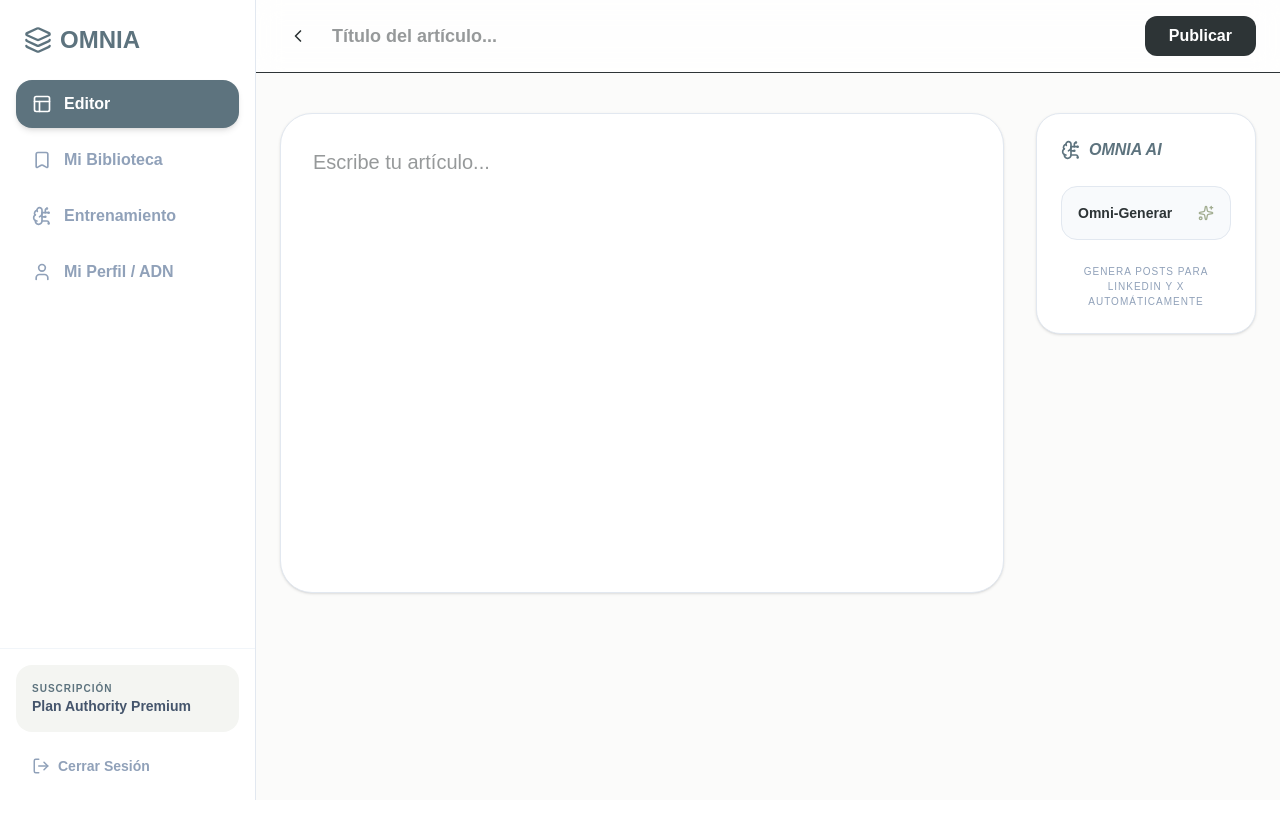
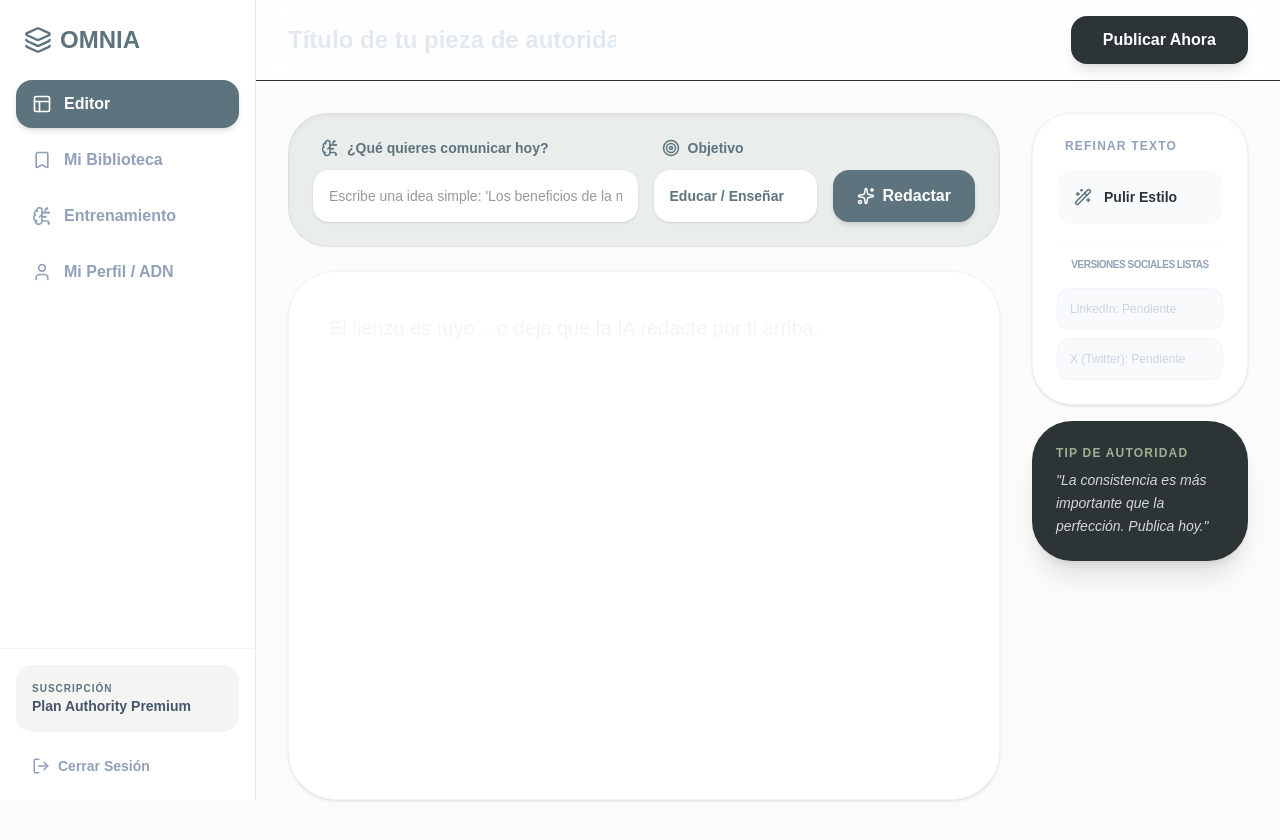
Before and after one commit to k2gutierrez/SmartArticle, a Next.js app: page /editor in a window 1280 px wide. Shown: the top 840 px of the page. Before the commit the page ends 800 px from the top, so only its background shows below. Built offline with nearby package versions, Linux system fonts and the light colour scheme; no server answers.

Commit message:
testing smart article

```diff
--- a/src/app/(dashboard)/editor/page.tsx
+++ b/src/app/(dashboard)/editor/page.tsx
@@ -5,26 +5,32 @@ import { useRouter } from 'next/navigation';
 import { createClient } from '@/utils/supabase/client';
 import {
   Sparkles, ChevronLeft, Save, Type, Wand2,
-  History, Loader2, BrainCircuit, Layers
+  Loader2, BrainCircuit, Target, Send, Copy
 } from 'lucide-react';
 
 export default function OmniaEditor() {
   const router = useRouter();
   const supabase = createClient();
 
+  // Estados de contenido
   const [content, setContent] = useState('');
   const [title, setTitle] = useState('');
+  const [promptIdea, setPromptIdea] = useState('');
+  const [goal, setGoal] = useState('educar'); // vender | inspirar | educar
+
+  // Estados de perfil y versiones sociales
   const [profile, setProfile] = useState<any>(null);
-
-  // Estados para versiones de IA
   const [aiLinkedInVersion, setAiLinkedInVersion] = useState('');
   const [aiTwitterVersion, setAiTwitterVersion] = useState('');
 
+  // Estados de carga
   const [isProcessing, setIsProcessing] = useState(false);
   const [currentAction, setCurrentAction] = useState('');
 
-  // 1. Cargar el perfil del usuario al entrar
   useEffect(() => {
+    fetchProfile();
+  }, []);
+
   const fetchProfile = async () => {
     const { data: { user } } = await supabase.auth.getUser();
     if (user) {
@@ -32,139 +38,195 @@ export default function OmniaEditor() {
       setProfile(data);
     }
   };
-    fetchProfile();
-  }, []);
 
-  // 2. Función Mágica: Generar versiones Multicanal
-  const handleMagicGeneration = async () => {
-    if (!content) return alert("Escribe algo primero");
+  // Función para Generar desde Cero (Ghostwriter Mode) o Corregir
+  const handleAIGeneration = async (mode: 'generate' | 'correct') => {
+    const input = mode === 'generate' ? promptIdea : content;
+    if (!input) return alert("Por favor, ingresa una idea o escribe algo primero.");
+
     setIsProcessing(true);
-    setCurrentAction('Generando versiones...');
+    setCurrentAction(mode === 'generate' ? 'Redactando con tu estilo...' : 'Puliendo tu texto...');
 
     try {
       const response = await fetch('/api/ai/process', {
         method: 'POST',
         headers: { 'Content-Type': 'application/json' },
         body: JSON.stringify({
-          content: content,
-          mode: 'simulate',
+          content: input,
+          mode: mode,
+          goal: goal, // Enviamos el objetivo a la IA
           userStyleContext: profile?.writing_style_context
         }),
       });
 
       const data = await response.json();
+
+      if (data.error) throw new Error(data.error);
+
       setContent(data.blog);
       setAiLinkedInVersion(data.linkedIn);
       setAiTwitterVersion(data.twitter);
-      alert("¡Versiones de LinkedIn y X generadas con éxito!");
+
+      if (mode === 'generate') setPromptIdea(''); // Limpiamos la idea tras generar
+
     } catch (error) {
       console.error(error);
+      alert("Hubo un error con la IA. Revisa tu API Key de OpenAI.");
     } finally {
       setIsProcessing(false);
       setCurrentAction('');
     }
   };
 
-  // 3. Función de Publicar: Guardar en Supabase
   const handlePublish = async () => {
-    // Validación básica: al menos necesitamos título y el contenido principal
-    if (!content || !title) {
-      alert("Por favor, asegúrate de tener un título y contenido para tu artículo.");
-      return;
-    }
-
+    if (!content || !title) return alert("Falta título o contenido para publicar.");
     setIsProcessing(true);
-    setCurrentAction('Guardando en Supabase...');
 
     try {
-      // 1. Obtener la sesión del usuario actual
       const { data: { user } } = await supabase.auth.getUser();
-
-      if (!user) {
-        alert("Debes iniciar sesión para publicar.");
-        router.push('/login');
-        return;
-      }
-
-      // 2. Insertar el artículo con todas sus variantes generadas por la IA
-      const { data, error } = await supabase
-        .from('articles')
-        .insert([
-          {
-            user_id: user.id,
+      const { error } = await supabase.from('articles').insert([{
+        user_id: user?.id,
         title: title,
-            content_original: content,           // El post del Blog/Web
-            content_linkedin: aiLinkedInVersion,   // Generado por la IA
-            content_twitter_thread: aiTwitterVersion, // Generado por la IA
-            status: 'published',
-            published_at: new Date().toISOString(),
-          }
-        ])
-        .select();
+        content_original: content,
+        content_linkedin: aiLinkedInVersion,
+        content_twitter_thread: aiTwitterVersion,
+        status: 'published'
+      }]);
 
       if (error) throw error;
 
-      // 3. Éxito: Redirigir a la página de éxito pasando las versiones por URL (base64)
-      // Esto es para que la página de éxito pueda mostrar los botones de compartir sin volver a consultar la DB
-      const liEncoded = btoa(unescape(encodeURIComponent(aiLinkedInVersion || '')));
-      const xEncoded = btoa(unescape(encodeURIComponent(aiTwitterVersion || '')));
+      // Codificamos para pasar a la página de éxito
+      // const liEncoded = btoa(encodeURIComponent(aiLinkedInVersion || ''));
+      // const xEncoded = btoa(encodeURIComponent(aiTwitterVersion || ''));
 
+      // router.push(`/editor/success?li=${liEncoded}&x=${xEncoded}`);
+
+      const liEncoded = btoa(encodeURIComponent(aiLinkedInVersion));
+      const xEncoded = btoa(encodeURIComponent(aiTwitterVersion));
       router.push(`/editor/success?li=${liEncoded}&x=${xEncoded}`);
-
-    } catch (error: any) {
-      console.error("Error detallado:", error);
-      alert(`Error al publicar: ${error.message}`);
+    } catch (error) {
+      alert("Error al guardar en la base de datos.");
     } finally {
       setIsProcessing(false);
-      setCurrentAction('');
     }
   };
 
   return (
-    <div className="min-h-screen bg-[#FBFBFA] text-[#2D3436]">
-      <header className="border-b bg-white/80 backdrop-blur-md sticky top-0 z-10 px-6 py-4">
-        <div className="max-w-5xl mx-auto flex justify-between items-center">
+    <div className="min-h-screen bg-[#FBFBFA] text-[#2D3436] pb-20">
+      {/* Header Superior */}
+      <header className="border-b bg-white/80 backdrop-blur-md sticky top-0 z-10 px-8 py-4">
+        <div className="max-w-6xl mx-auto flex justify-between items-center">
           <div className="flex items-center gap-4">
-            <button onClick={() => router.back()} className="p-2 hover:bg-slate-100 rounded-full"><ChevronLeft size={20} /></button>
             <input
-              type="text" placeholder="Título del artículo..."
-              className="text-lg font-bold outline-none bg-transparent w-64 md:w-96"
-              value={title} onChange={(e) => setTitle(e.target.value)}
+              type="text"
+              placeholder="Título de tu pieza de autoridad..."
+              className="text-2xl font-black outline-none bg-transparent w-full placeholder:text-slate-200"
+              value={title}
+              onChange={(e) => setTitle(e.target.value)}
             />
           </div>
-          <div className="flex gap-3">
-            <button onClick={handlePublish} disabled={isProcessing} className="bg-[#2D3436] text-white px-6 py-2 rounded-xl font-bold hover:bg-[#5D737E] flex items-center gap-2">
-              {isProcessing ? <Loader2 className="animate-spin" size={18} /> : "Publicar"}
+          <button
+            onClick={handlePublish}
+            disabled={isProcessing}
+            className="bg-[#2D3436] text-white px-8 py-3 rounded-2xl font-bold hover:bg-[#5D737E] transition-all flex items-center gap-2 shadow-lg disabled:opacity-50"
+          >
+            {isProcessing && currentAction === '' ? <Loader2 className="animate-spin" size={18}/> : "Publicar Ahora"}
+          </button>
+        </div>
+      </header>
+
+      <main className="max-w-6xl mx-auto p-8 grid grid-cols-1 lg:grid-cols-4 gap-8">
+
+        {/* Lado Izquierdo: Herramientas y Lienzo */}
+        <div className="lg:col-span-3 space-y-6">
+
+          {/* Módulo Ghostwriter (Generación por Idea) */}
+          <div className="bg-[#E9EDEC] p-6 rounded-[2.5rem] border border-[#A2AD91]/20 shadow-inner">
+            <div className="flex flex-col md:flex-row gap-4">
+              <div className="flex-1 space-y-3">
+                <div className="flex items-center gap-2 text-[#5D737E] font-bold text-sm ml-2">
+                  <BrainCircuit size={18} /> ¿Qué quieres comunicar hoy?
+                </div>
+                <input
+                  type="text"
+                  placeholder="Escribe una idea simple: 'Los beneficios de la meditación en CEOs'..."
+                  className="w-full p-4 bg-white rounded-2xl outline-none shadow-sm text-sm border-none"
+                  value={promptIdea}
+                  onChange={(e) => setPromptIdea(e.target.value)}
+                />
+              </div>
+              <div className="space-y-3">
+                <div className="flex items-center gap-2 text-[#5D737E] font-bold text-sm ml-2">
+                  <Target size={18} /> Objetivo
+                </div>
+                <select
+                  value={goal}
+                  onChange={(e) => setGoal(e.target.value)}
+                  className="w-full p-4 bg-white rounded-2xl outline-none shadow-sm text-sm border-none font-bold text-[#5D737E] appearance-none cursor-pointer"
+                >
+                  <option value="educar">Educar / Enseñar</option>
+                  <option value="vender">Vender / Convencer</option>
+                  <option value="inspirar">Inspirar / Motivar</option>
+                </select>
+              </div>
+              <div className="flex items-end">
+                <button
+                  onClick={() => handleAIGeneration('generate')}
+                  disabled={isProcessing}
+                  className="h-[52px] bg-[#5D737E] text-white px-6 rounded-2xl font-bold hover:bg-[#2D3436] transition-all flex items-center gap-2 shadow-md"
+                >
+                  {isProcessing && currentAction.includes('Redactando') ? <Loader2 className="animate-spin" /> : <><Sparkles size={18}/> Redactar</>}
                 </button>
               </div>
             </div>
-      </header>
+          </div>
 
-      <main className="max-w-5xl mx-auto p-6 grid grid-cols-1 lg:grid-cols-4 gap-8 mt-4">
-        <div className="lg:col-span-3">
-          <div className="bg-white rounded-[2rem] shadow-sm border border-slate-200 p-8 min-h-[60vh]">
+          {/* Área del Editor Principal */}
+          <div className="bg-white rounded-[3rem] shadow-sm border border-slate-100 p-10 min-h-[60vh] relative">
             <textarea
-              className="w-full h-full min-h-[50vh] text-xl outline-none resize-none bg-transparent leading-relaxed"
-              placeholder="Escribe tu artículo..."
-              value={content} onChange={(e) => setContent(e.target.value)}
+              className="w-full h-full min-h-[55vh] text-xl outline-none resize-none bg-transparent leading-relaxed placeholder:text-slate-100"
+              placeholder="El lienzo es tuyo... o deja que la IA redacte por ti arriba."
+              value={content}
+              onChange={(e) => setContent(e.target.value)}
             />
           </div>
         </div>
 
-        <aside className="space-y-6">
-          <div className="bg-white p-6 rounded-3xl border border-slate-200 shadow-sm space-y-6">
-            <div className="flex items-center gap-2 text-[#5D737E] font-bold italic"><BrainCircuit size={20} /> OMNIA AI</div>
+        {/* Lado Derecho: Acciones de Refinamiento */}
+        <aside className="space-y-4">
+          <div className="bg-white p-6 rounded-[2.5rem] border border-slate-100 shadow-sm space-y-4">
+            <h3 className="text-xs font-black text-slate-400 uppercase tracking-widest ml-2">Refinar texto</h3>
+
             <button
-              onClick={handleMagicGeneration}
-              disabled={isProcessing}
-              className="w-full flex items-center justify-between px-4 py-4 bg-slate-50 border border-slate-200 rounded-2xl hover:border-[#5D737E] transition-all group"
+              onClick={() => handleAIGeneration('correct')}
+              disabled={isProcessing || !content}
+              className="w-full flex items-center justify-between p-4 bg-slate-50 rounded-2xl hover:bg-[#F4F5F2] transition-all group border border-transparent hover:border-[#A2AD91]/30"
             >
-              <span className="font-bold text-sm">Omni-Generar</span>
-              {isProcessing ? <Loader2 className="animate-spin" size={16} /> : <Sparkles size={16} className="text-[#A2AD91]" />}
+              <div className="flex items-center gap-3 font-bold text-sm">
+                <Wand2 size={18} className="text-[#5D737E]" />
+                Pulir Estilo
+              </div>
             </button>
-            <p className="text-[10px] text-slate-400 uppercase tracking-widest text-center">Genera posts para LinkedIn y X automáticamente</p>
+
+            <div className="pt-4 border-t border-slate-50">
+              <p className="text-[10px] text-slate-400 font-bold uppercase mb-4 text-center tracking-tighter">Versiones Sociales Listas</p>
+              <div className="flex flex-col gap-2">
+                <div className={`p-3 rounded-xl text-xs font-medium border ${aiLinkedInVersion ? 'bg-green-50 border-green-100 text-green-700' : 'bg-slate-50 border-slate-100 text-slate-300'}`}>
+                   LinkedIn: {aiLinkedInVersion ? 'Generado ✓' : 'Pendiente'}
+                </div>
+                <div className={`p-3 rounded-xl text-xs font-medium border ${aiTwitterVersion ? 'bg-blue-50 border-blue-100 text-blue-700' : 'bg-slate-50 border-slate-100 text-slate-300'}`}>
+                   X (Twitter): {aiTwitterVersion ? 'Generado ✓' : 'Pendiente'}
+                </div>
+              </div>
+            </div>
+          </div>
+
+          <div className="bg-[#2D3436] p-6 rounded-[2.5rem] text-white space-y-2 shadow-xl">
+             <p className="text-xs font-bold text-[#A2AD91] uppercase tracking-widest">Tip de Autoridad</p>
+             <p className="text-sm leading-relaxed opacity-80 italic">"La consistencia es más importante que la perfección. Publica hoy."</p>
           </div>
         </aside>
+
       </main>
     </div>
   );
```
Also changed, not shown: src/app/(dashboard)/editor/success/page.tsx (+55 -12 lines), src/app/api/ai/process/route.ts (+15 -1 lines), src/app/api/generate/route.ts (deleted, +0 -13 lines). Lines whose indentation alone changed are shown as unchanged.
